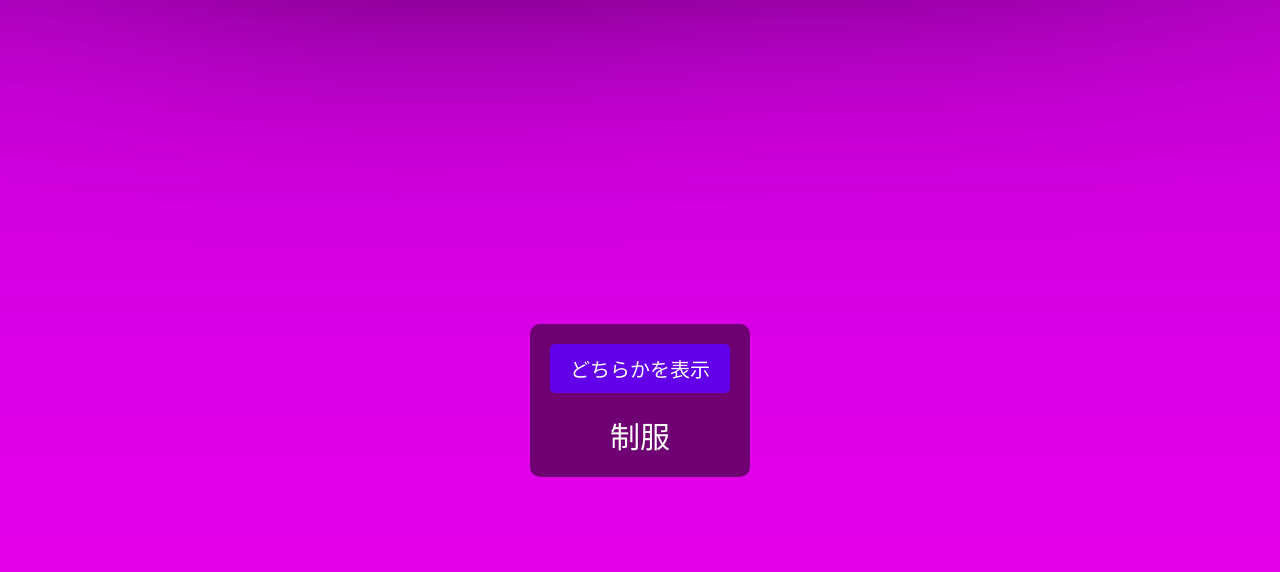
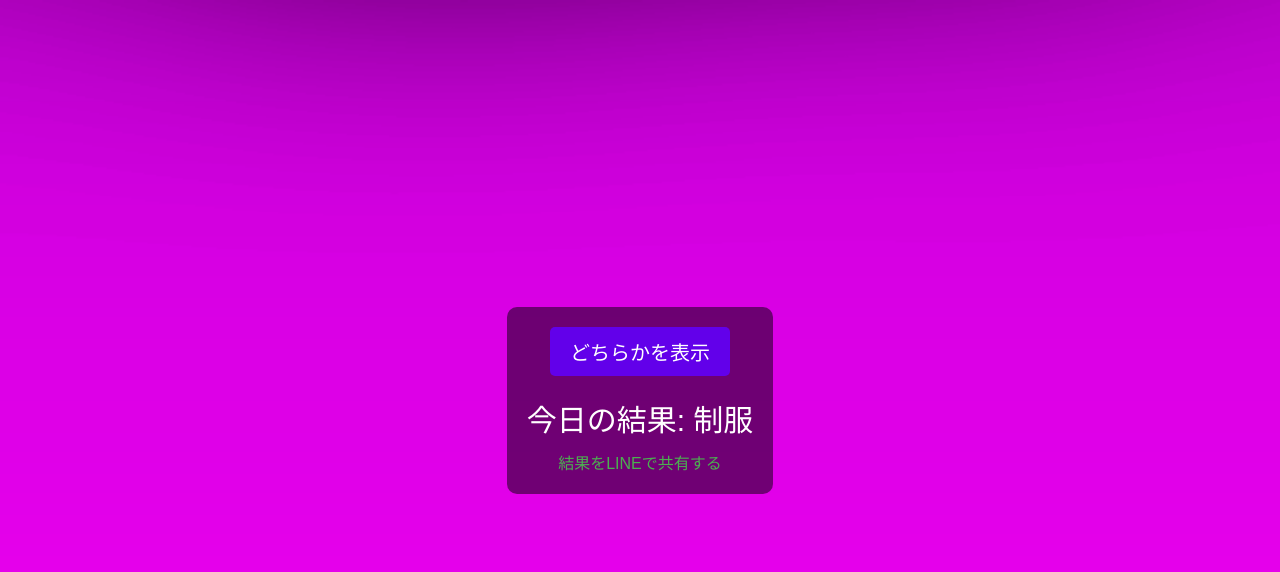
Before and after one commit to Sikovideo/nibuithi, a plain HTML site: page index.html in a window 1280 px wide. Both pictures are taken after a click on the button "どちらかを表示". Drawn offline with Linux system fonts and the light colour scheme.

Commit message:
Update index.html

```diff
--- a/index.html
+++ b/index.html
@@ -35,20 +35,72 @@
             margin-top: 20px;
             font-size: 30px;
         }
+        .share-link {
+            margin-top: 10px;
+            font-size: 16px;
+            text-decoration: none;
+            color: #4CAF50;
+        }
     </style>
 </head>
 <body>
     <div class="container">
-        <button class="button" onclick="showResult()">どちらかを表示</button>
+        <button class="button" id="decisionButton" onclick="showResult()">どちらかを表示</button>
         <div class="result" id="result"></div>
+        <a id="shareLink" class="share-link" href="#" target="_blank" style="display:none;">結果を共有する</a>
     </div>
 
     <script>
         function showResult() {
+            const today = new Date().toISOString().slice(0, 10);
+            const savedDate = localStorage.getItem('lastPlayedDate');
+            const savedResult = localStorage.getItem('result');
+
+            if (savedDate === today) {
+                // 既に今日の結果が存在する場合
+                document.getElementById("result").innerText = `今日の結果: ${savedResult}`;
+                generateShareLink(savedResult);
+                document.getElementById("decisionButton").disabled = true;
+                return;
+            }
+
+            // 新しい結果を生成
             const options = ["制服", "ジャージ"];
             const randomIndex = Math.floor(Math.random() * options.length);
             const result = options[randomIndex];
-            document.getElementById("result").innerText = result;
+            document.getElementById("result").innerText = `今日の結果: ${result}`;
+
+            // 結果と日付を保存
+            localStorage.setItem('lastPlayedDate', today);
+            localStorage.setItem('result', result);
+
+            // シェアリンクを生成
+            generateShareLink(result);
+
+            // ボタンを無効化
+            document.getElementById("decisionButton").disabled = true;
+        }
+
+        function generateShareLink(result) {
+            const message = `明日の登校する服は、、、${result}でした！ https://sikovideo.github.io/nibuithi`;
+            const encodedMessage = encodeURIComponent(message);
+            const shareLink = `https://line.me/R/msg/text/?${encodedMessage}`;
+            document.getElementById("shareLink").href = shareLink;
+            document.getElementById("shareLink").innerText = "結果をLINEで共有する";
+            document.getElementById("shareLink").style.display = "block";
+        }
+
+        // ページ読み込み時にボタンの状態を確認
+        window.onload = function() {
+            const today = new Date().toISOString().slice(0, 10);
+            const savedDate = localStorage.getItem('lastPlayedDate');
+            const savedResult = localStorage.getItem('result');
+
+            if (savedDate === today && savedResult) {
+                document.getElementById("result").innerText = `今日の結果: ${savedResult}`;
+                generateShareLink(savedResult);
+                document.getElementById("decisionButton").disabled = true;
+            }
         }
     </script>
 </body>
```
